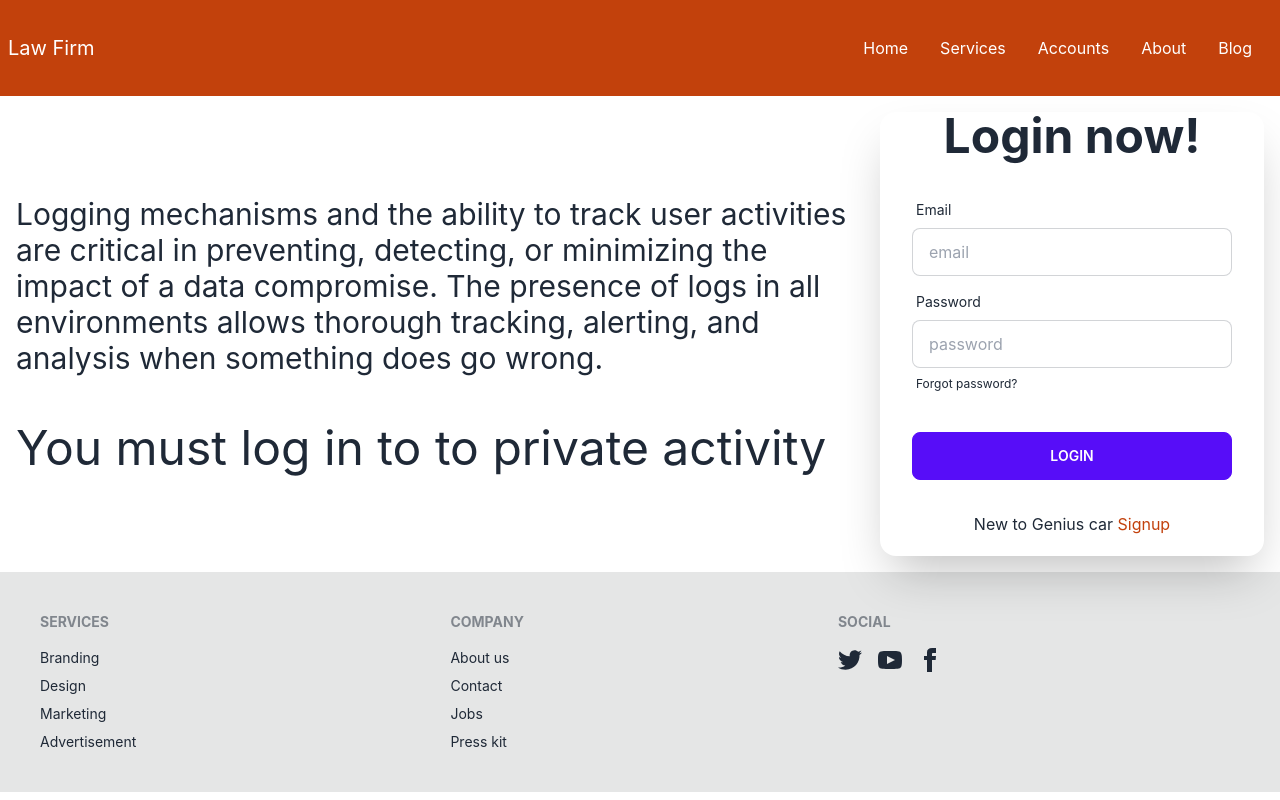
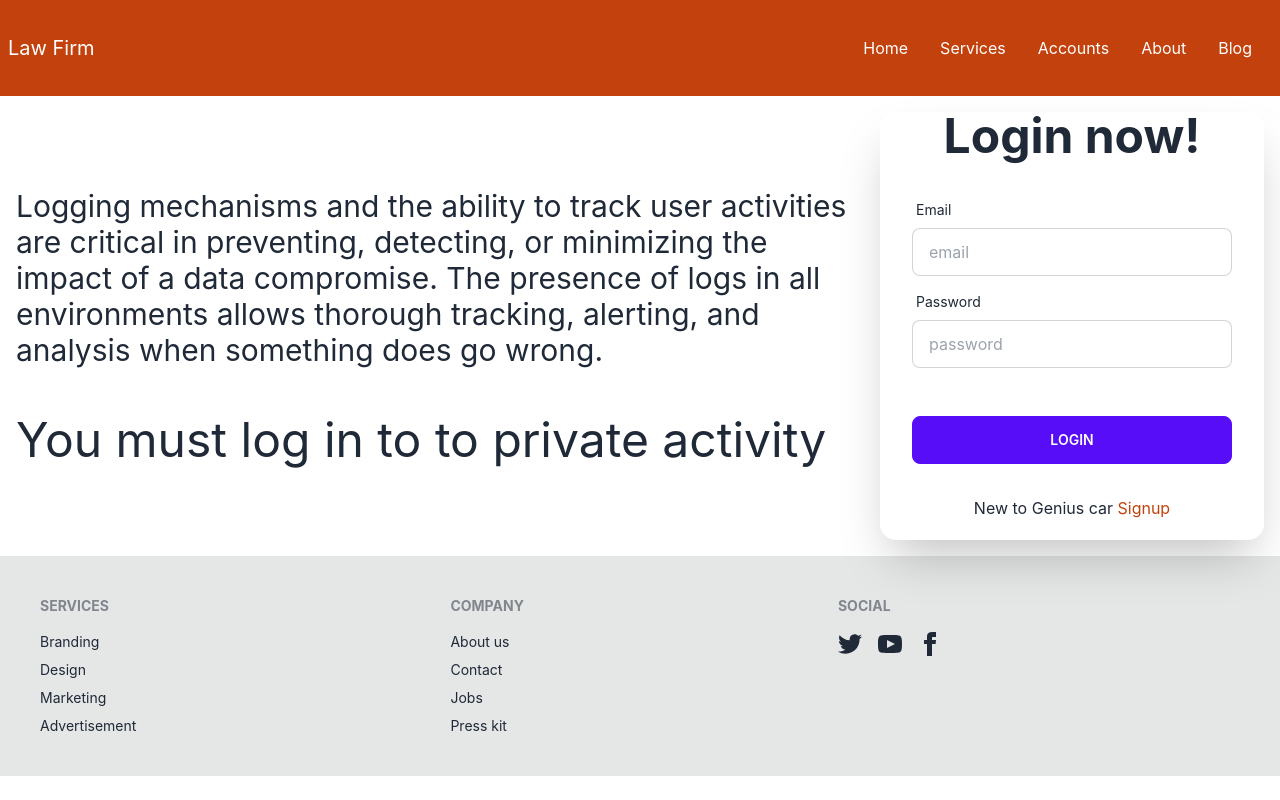
Before and after one commit to Arifin1i/Laws-client, a React (Create React App) app: page /login in a window 1280 px wide. Built offline with nearby package versions, Linux system fonts and the light colour scheme; no server answers.

Commit message:
navigation

```diff
--- a/src/Pages/LogIn.js
+++ b/src/Pages/LogIn.js
@@ -1,5 +1,5 @@
 import React, { useContext, useState } from 'react';
-import { Link } from 'react-router-dom';
+import { Link, useNavigate } from 'react-router-dom';
 import { AuthContext } from '../Context/AuthProvider';
 
 const LogIn = () => {
@@ -7,9 +7,11 @@ const LogIn = () => {
     // Authprovider er link chara
     // const auth = getAuth(app)
     const { login } = useContext(AuthContext)
+    const navigate = useNavigate();
     const handleLogin = e => {
         e.preventDefault();
         setSuccess(false);
+        // const navigate = useNavigate();
 
         const form = e.target;
         const email = form.email.value;
@@ -24,6 +26,8 @@ const LogIn = () => {
                 console.log(user)
                 setSuccess(true);
                 form.reset();
+                navigate('/home')
+
             })
             .catch(error => {
                 console.log(error)
@@ -53,7 +57,7 @@ const LogIn = () => {
                             </label>
                             <input type="text" name='password' placeholder="password" className="input input-bordered" required />
                             <label className="label">
-                                <a href="#" className="label-text-alt link link-hover">Forgot password?</a>
+                                {/* <a href="#" className="label-text-alt link link-hover">Forgot password?</a> */}
                             </label>
                         </div>
                         <div className="form-control mt-6">
--- a/src/Pages/SignUp.js
+++ b/src/Pages/SignUp.js
@@ -52,6 +52,7 @@ const SignUp = () => {
                                 </div>
                             </form>
                             <h2 className='text-center mb-5'> Member already <Link to='/login' className='text-orange-700'>Login</Link> </h2>
+
                         </div>
                     </div>
                 </div>
```
